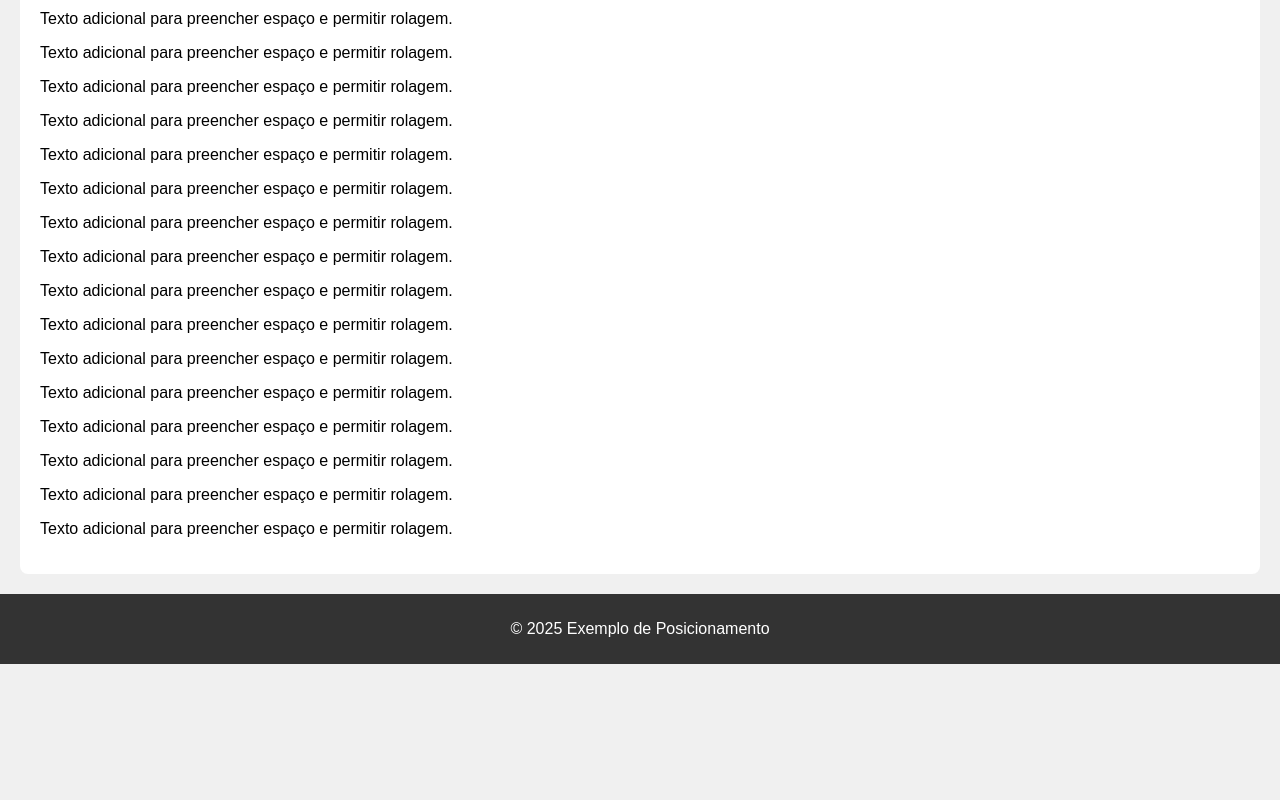
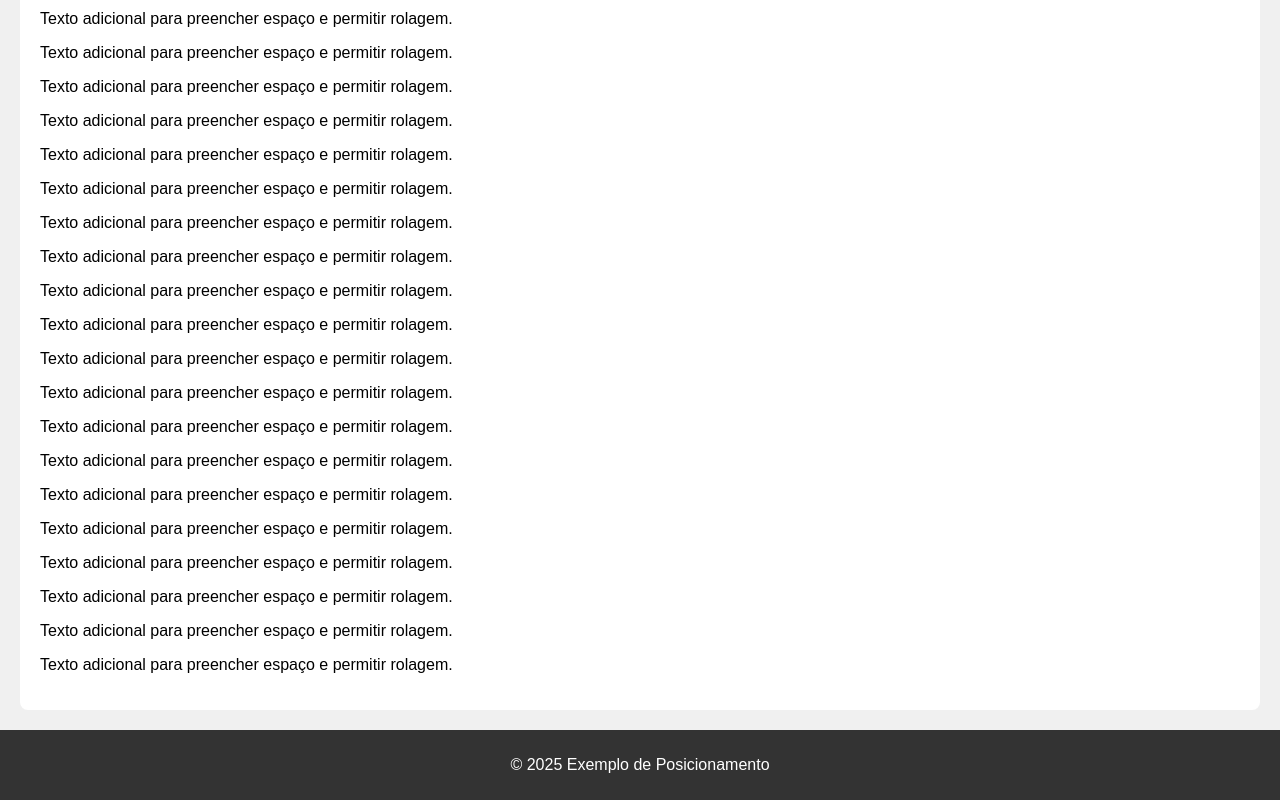
Before and after one commit to BrendonJoaoDEV/aulas_web, a plain HTML site: page aula017_posicionamento/index.html in a window 1280 px wide. Shown: the part 1862-2662 px from the top of the page. Before the commit the page ends 2526 px from the top, so only its background shows below. Drawn offline with Linux system fonts and the light colour scheme.

Commit message:
# 022 - Correção da quantidade de linhas de texto no index.html da aula 017

```diff
--- a/aula017_posicionamento/index.html
+++ b/aula017_posicionamento/index.html
@@ -68,6 +68,10 @@
             <p>Texto adicional para preencher espaço e permitir rolagem.</p>
             <p>Texto adicional para preencher espaço e permitir rolagem.</p>
             <p>Texto adicional para preencher espaço e permitir rolagem.</p>
+            <p>Texto adicional para preencher espaço e permitir rolagem.</p>
+            <p>Texto adicional para preencher espaço e permitir rolagem.</p>
+            <p>Texto adicional para preencher espaço e permitir rolagem.</p>
+            <p>Texto adicional para preencher espaço e permitir rolagem.</p>
         </section>
     </main>
 
```
